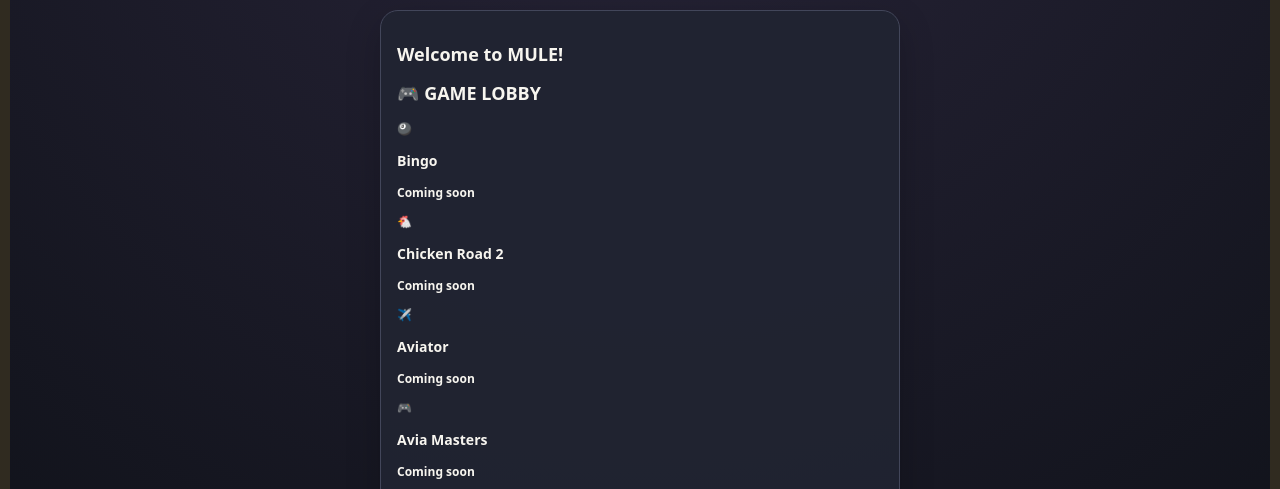
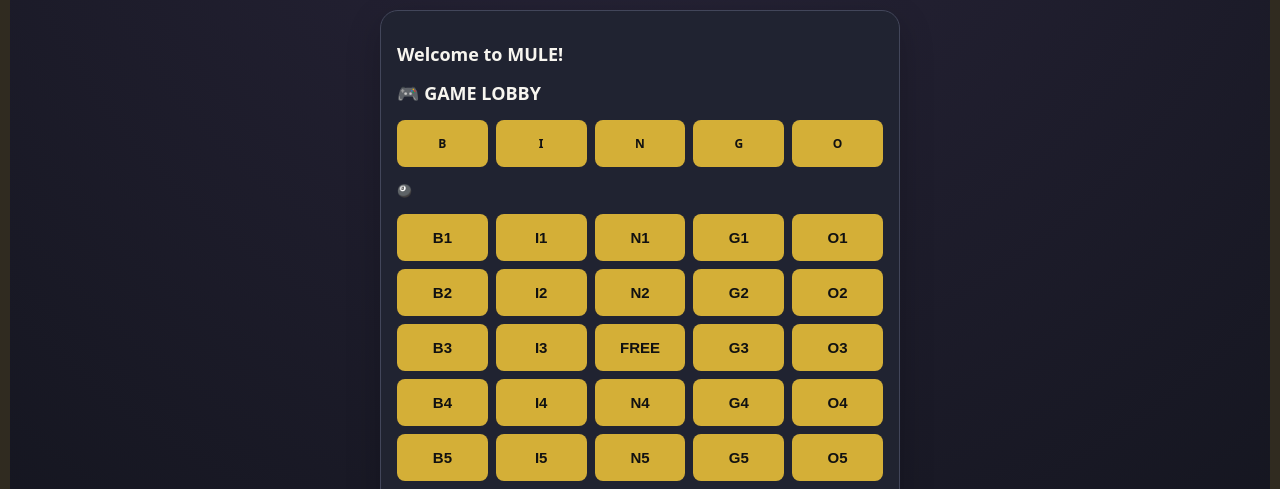
Before and after one commit to mulugdeyhualemu-del/mule-bingo, a plain HTML site: page index.html in a window 1280 px wide. Shown: the part 297-786 px from the top of the page. Drawn offline with Linux system fonts and the light colour scheme.

Commit message:
Update index.html

```diff
--- a/index.html
+++ b/index.html
@@ -7,7 +7,27 @@
 <meta name="viewport" content="width=device-width, initial-scale=1">
 <meta name="theme-color" content="#11131b">
 <title>MULE BINGO | መዝናኛ ክበብ</title>
-<style>
+<style>.bingo-board {
+  display: grid;
+  grid-template-columns: repeat(5, 1fr);
+  gap: 8px;
+  margin: 15px 0;
+}
+
+.bingo-board button,
+.bingo-letter {
+  background: #d4af37;
+  color: #111;
+  padding: 15px 5px;
+  border: 0;
+  border-radius: 8px;
+  font-weight: bold;
+  text-align: center;
+}
+
+.bingo-board button {
+  cursor: pointer;
+}
 :root{--bg:#11131b;--panel:#202432;--gold:#e8bd58;--muted:#aab0c0;--green:#35d58a}
 *{box-sizing:border-box}body{margin:0;background:radial-gradient(circle at top,#29253a,#11131b 55%);color:#f7f5ef;font-family:system-ui,Arial,sans-serif;padding:18px}
 main{max-width:520px;margin:auto}.brand{text-align:center;padding:18px 8px 20px}.logo{width:66px;height:66px;border-radius:20px;background:linear-gradient(135deg,#ffcf70,#df8d36);display:grid;place-items:center;color:#201a12;font-size:25px;font-weight:900;margin:auto auto 10px;box-shadow:0 8px 30px #d99a3b44}
@@ -32,9 +52,41 @@ footer{text-align:center;color:#858b9c;font-size:12px;padding:16px}
  <div class="sub">መዝናኛ ክበብ · Free-play demo</div>
 </header>
 <section class="panel"><section class="welcome">
-  <h2>Welcome to MULE!</h2><h2>🎮 GAME LOBBY</h2><div class="games">
+  <h2>Welcome to MULE!</h2><h2>🎮 GAME LOBBY</h2><div class="games"><div class="bingo-board">
+  <div class="bingo-letter">B</div>
+  <div class="bingo-letter">I</div>
+  <div class="bingo-letter">N</div>
+  <div class="bingo-letter">G</div>
+  <div class="bingo-letter">O</div>
+</div>
   <div class="game">
-    <div class="emoji">🎱</div>
+    <div class="emoji">🎱</div><div class="bingo-board" id="bingoBoard">
+  <button>B1</button>
+  <button>I1</button>
+  <button>N1</button>
+  <button>G1</button>
+  <button>O1</button>
+  <button>B2</button>
+  <button>I2</button>
+  <button>N2</button>
+  <button>G2</button>
+  <button>O2</button>
+  <button>B3</button>
+  <button>I3</button>
+  <button>FREE</button>
+  <button>G3</button>
+  <button>O3</button>
+  <button>B4</button>
+  <button>I4</button>
+  <button>N4</button>
+  <button>G4</button>
+  <button>O4</button>
+  <button>B5</button>
+  <button>I5</button>
+  <button>N5</button>
+  <button>G5</button>
+  <button>O5</button>
+</div>
     <h3>Bingo</h3>
     <p>Coming soon</p>
   </div>
```
